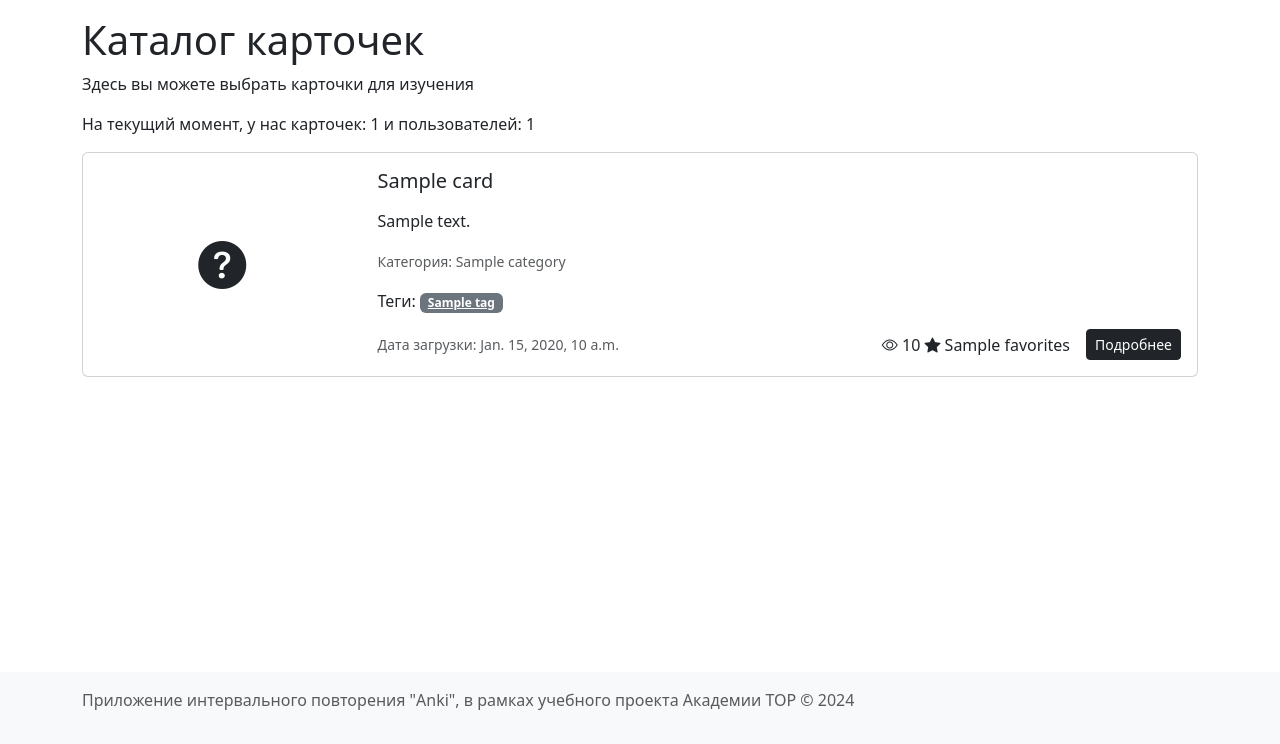
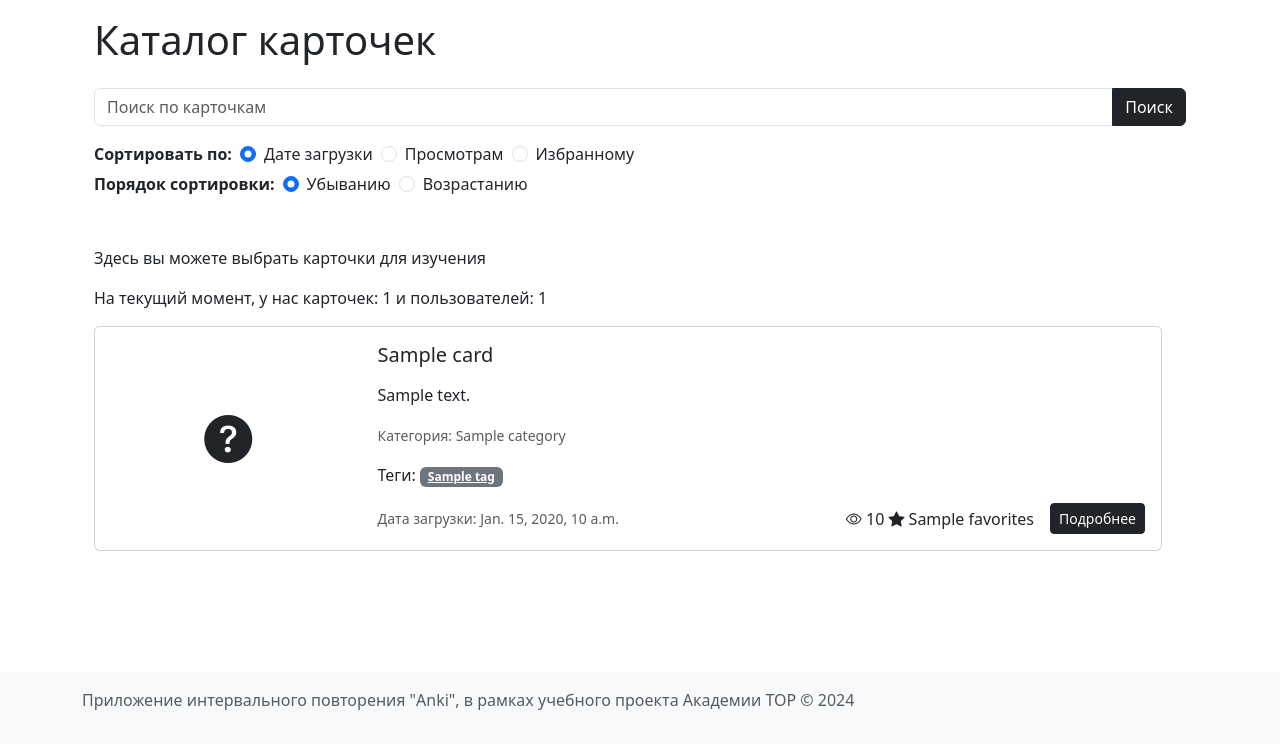
Before and after one commit to Demek07/django_331, a Django app: template cards/templates/cards/catalog.html in a window 1280 px wide. Shown: the part 56-800 px from the top of the page. Run offline with Django 3.2, Linux system fonts and the light colour scheme; the template is opened without the code that fills it: most values are stand-ins (such as "Sample title", 1, 10 or a date in 2020); some libraries are stand-ins or nearby versions.

Commit message:
lesson_60: разбор ДЗ

```diff
--- a/cards/templates/cards/catalog.html
+++ b/cards/templates/cards/catalog.html
@@ -2,11 +2,72 @@
 <!-- Использует шаблон cards/templates/cards/include/card_preview.html -->
 {% extends "base.html" %}
 {% block content %}
-<h1 class="mt-2 h1">Каталог карточек</h1>
+
+<div class="container">
+    <h1 class="mt-2 h1">Каталог карточек</h1>
+    <div class="row">
+        <div class="col-12">
+
+<!-- В начале шаблона catalog.html, после <h1> -->
+    <form action="{% url 'catalog' %}" method="get" class="mb-5 mt-3">
+        <div class="input-group mb-3">
+          <input type="text" class="form-control" placeholder="Поиск по карточкам" name="search_query" aria-label="Поиск по карточкам">
+          <button class="btn btn-dark" type="submit">Поиск</button>
+        </div>
+
+        <!-- Радиокнопки для сортировки -->
+        <div class="mb-1 d-flex justify-content-start">
+          <div><strong>Сортировать по:</strong></div>
+          <div class="form-check ms-2">
+            <input class="form-check-input" type="radio" name="sort" id="sortUploadDate" value="upload_date" checked>
+            <label class="form-check-label" for="sortUploadDate">
+              Дате загрузки
+            </label>
+          </div>
+          <div class="form-check ms-2">
+            <input class="form-check-input" type="radio" name="sort" id="sortViews" value="views">
+            <label class="form-check-label" for="sortViews">
+              Просмотрам
+            </label>
+          </div>
+          <div class="form-check ms-2">
+            <input class="form-check-input" type="radio" name="sort" id="sortFavorites" value="favorites">
+            <label class="form-check-label" for="sortFavorites">
+              Избранному
+            </label>
+          </div>
+        </div>
+        <!-- Радиокнопки для выбора направления сортировки
+          order: порядок сортировки ('asc' для возрастания, 'desc' для убывания; по умолчанию 'desc'). -->
+
+          <div class="mb-1 d-flex justify-content-start">
+            <div><strong>Порядок сортировки:</strong></div>
+            <div class="form-check ms-2">
+              <input class="form-check-input" type="radio" name="order" id="sortOrderDesc" value="desc" checked>
+              <label class="form-check-label" for="sortUploadDate">
+                Убыванию
+              </label>
+            </div>
+            <div class="form-check ms-2">
+              <input class="form-check-input" type="radio" name="order" id="sortOrderAsc" value="asc">
+              <label class="form-check-label" for="sortViews">
+                Возрастанию
+              </label>
+            </div>
+      </form>
+
+    </div>
+</div>
+<div class="row">
+    <div class="col-12">
+
 
 <p>Здесь вы можете выбрать карточки для изучения</p>
 <p>На текущий момент, у нас карточек: {{cards_count}} и пользователей: {{users_count}} </p>
 {% for card in cards %}
     {% include "cards/include/card_preview.html" %}
 {% endfor %}
+</div>
+</div>
+</div>
 {% endblock %}
```
Also changed, not shown: cards/templates/cards/add_file_card.html (+9 -13 lines), cards/views.py (+22 -5 lines), readme.md.
